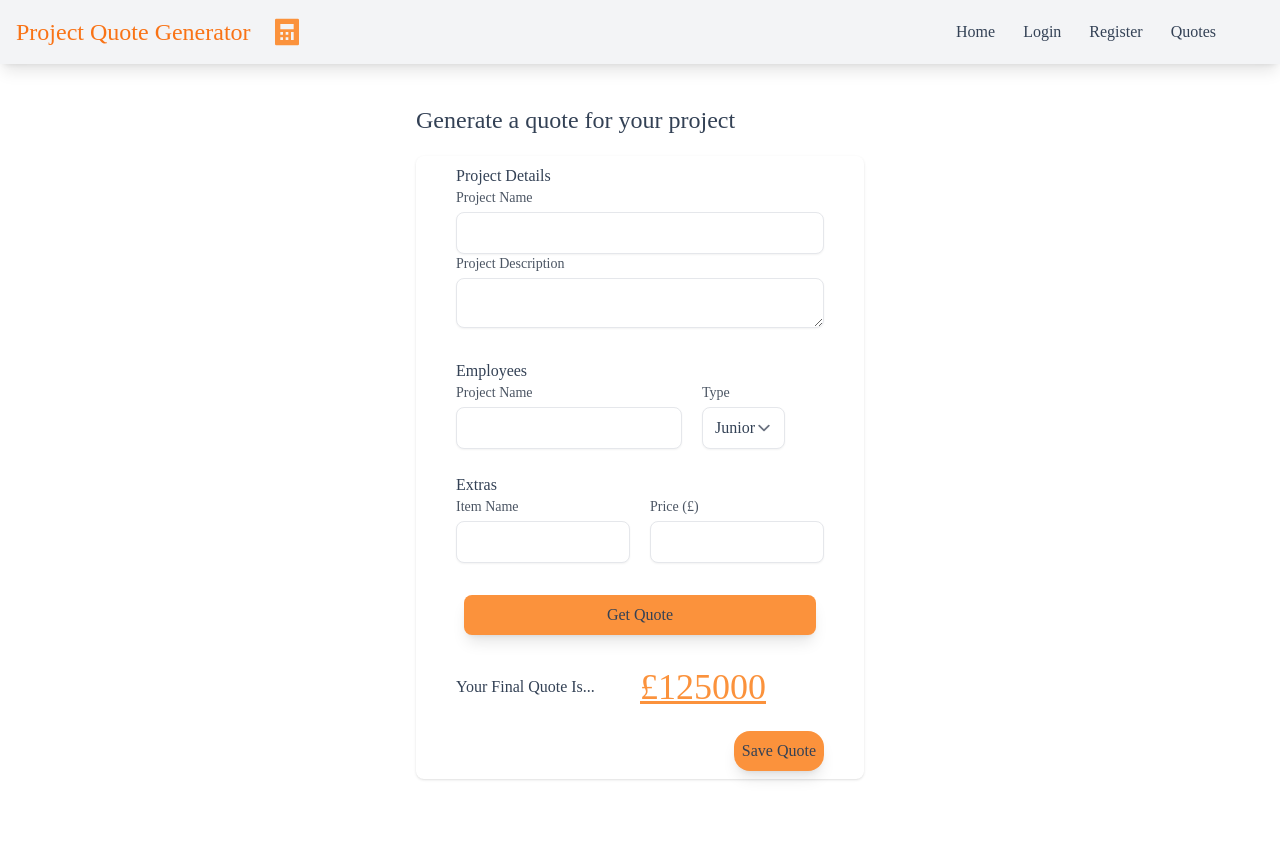
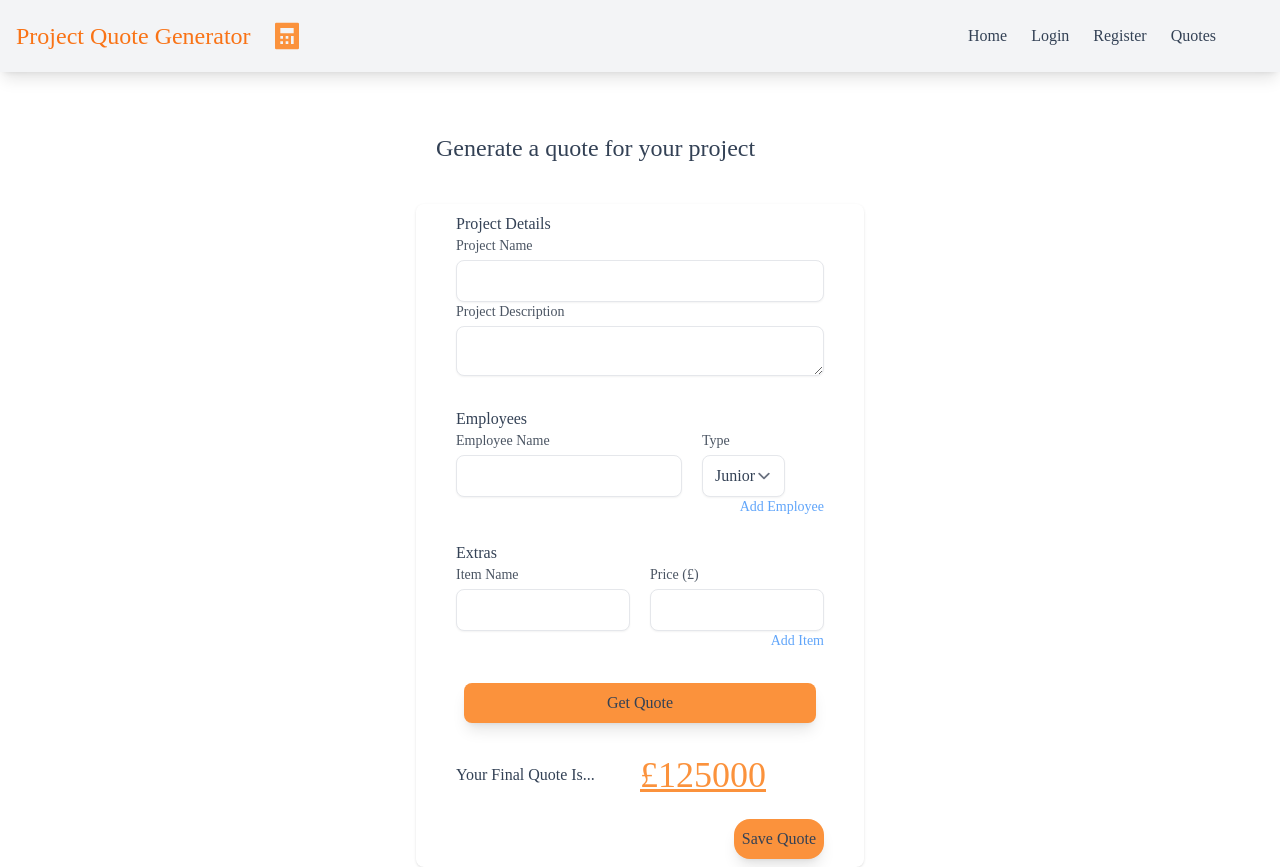
Before and after one commit to LewisCardy/Enterprise-Web-Dev-Coursework, a React (Create React App) app in the folder client/: page / in a window 1280 px wide. Before the commit the page ends 800 px from the top, so only its background shows below. Built offline with nearby package versions, Linux system fonts and the light colour scheme.

Commit message:
Adding and removing employees and items.

```diff
--- a/client/src/App.js
+++ b/client/src/App.js
@@ -33,10 +33,10 @@ const Root = () => {
       <div class="flex space-x-5 border-gray-700">
         <h1 class="text-2xl text-orange-500 font-medium">Project Quote Generator
         </h1>
-        <svg xmlns="http://www.w3.org/2000/svg" viewBox="0 0 24 24" width="32" height="32"><path fill="none" d="M0 0h24v24H0z"/><path d="M4 2h16a1 1 0 0 1 1 1v18a1 1 0 0 1-1 1H4a1 1 0 0 1-1-1V3a1 1 0 0 1 1-1zm3 10v2h2v-2H7zm0 4v2h2v-2H7zm4-4v2h2v-2h-2zm0 4v2h2v-2h-2zm4-4v6h2v-6h-2zM7 6v4h10V6H7z" fill="#fb923c"/></svg>
+        <svg xmlns="http://www.w3.org/2000/svg" viewBox="0 0 24 24" width="32" height="32" class=" hidden sm:flex"><path fill="none" d="M0 0h24v24H0z"/><path d="M4 2h16a1 1 0 0 1 1 1v18a1 1 0 0 1-1 1H4a1 1 0 0 1-1-1V3a1 1 0 0 1 1-1zm3 10v2h2v-2H7zm0 4v2h2v-2H7zm4-4v2h2v-2h-2zm0 4v2h2v-2h-2zm4-4v6h2v-6h-2zM7 6v4h10V6H7z" fill="#fb923c"/></svg>
       </div>
 
-      <div class=" text-right space-x-2 pr-10">
+      <div class="space-x-2 flex justify-end pr-10 flex-wrap">
         <Link to="/" class="hover:bg-orange-300 p-2 rounded-lg">Home</Link>
         <Link to="/Login" class="hover:bg-orange-300 p-2 rounded-lg"> Login </Link>
         <Link to="/Register" class="hover:bg-orange-300 p-2 rounded-lg"> Register </Link>
--- a/client/src/Home.js
+++ b/client/src/Home.js
@@ -1,9 +1,35 @@
+import React, {useState} from "react";
+
 export const Home = () => {
+    const [employeeList, setEmployeeList] = useState([{employee: ""}]);
+
+    const EmployeeAdd = () => {
+        setEmployeeList([...employeeList, {employee: ""}]);
+    }
+
+    const EmployeeRemove = (index) => {
+        const newEmployeeList = [...employeeList];
+        newEmployeeList.splice(index, 1);
+        setEmployeeList(newEmployeeList);
+    }
+
+    const [itemList, setItemList] = useState([{item: ""}]);
+
+    const ItemAdd = () => {
+        setItemList([...itemList, {item: ""}]);
+    }
+
+    const ItemRemove = (index) => {
+        const newItemList = [...itemList];
+        newItemList.splice(index, 1);
+        setItemList(newItemList);
+    }
+
     return (
         <div>
 
             <div class="mt-10 sm:mx-auto sm:w-full sm:max-w-md" >
-            <h1 class="text-2xl mb-5">Generate a quote for your project</h1>
+            <h1 class="text-2xl mb-5 p-5">Generate a quote for your project</h1>
                 <div class="py-2 px-6 shadow rounded-lg sm:px-10">
                     <form class="mb-0 space-y-6">
                         <div>
@@ -23,9 +49,10 @@ export const Home = () => {
                         </div>
                         <div>
                             <h2>Employees</h2>
+                            {employeeList.map((singleEmployee, index) => (
                                 <div class="flex space-x-5">
                                 <div>
-                                    <label class="block text-sm text-gray-600">Project Name</label>
+                                    <label class="block text-sm text-gray-600">Employee Name</label>
                                         <div class="mt-1">
                                             <input type="text" class="w-full border border-gray-200 px-3 py-2 rounded-lg shadow-sm focus:outline-none focus:border-orange-400 focus:ring-1 focus:ring-orange-400"></input>
                                         </div>
@@ -33,18 +60,28 @@ export const Home = () => {
                                 <div>
                                     <label class="block text-sm text-gray-600">Type</label>
                                         <div class="mt-1">
-                                            <select class="text-s w-full border border-gray-200 px-3 py-2 rounded-lg shadow-sm focus:outline-none focus:border-orange-400 focus:ring-1 focus:ring-orange-400">
-                                                <option>Junior</option>
-                                                <option>Standard</option>
-                                                <option>Senior</option>
+                                            <select class="border border-gray-200 px-3 py-2 rounded-lg shadow-sm focus:outline-none focus:border-orange-400 focus:ring-1 focus:ring-orange-400">
+                                                <option class="text-sm">Junior</option>
+                                                <option class="text-sm">Standard</option>
+                                                <option class="text-sm">Senior</option>
                                             </select>
                                         </div>
                                 </div>
+                                {employeeList.length > 1 && <div class="mt-4">
+                                    <button class="bg-orange-400 rounded-lg shadow-lg m-2 p-2 px-3 text-center hover:bg-orange-500 hover:font-semibold" type="button" onClick={() => EmployeeRemove(index)}>X</button>
                                     </div>
+                                }
 
+                                </div>
+                            ))}
+
+                            <div class="flex justify-end">
+                                <button class="hover:text-orange-500 hover:font-semibold text-sm text-blue-400" type="button" onClick={EmployeeAdd}>Add Employee</button>
+                            </div>
                         </div>
                         <div>
                             <h2>Extras</h2>
+                            {itemList.map((singleItem, index) => (
                                 <div class="flex space-x-5">
                                     <div>
                                         <label class="block text-sm text-gray-600">Item Name</label>
@@ -58,6 +95,15 @@ export const Home = () => {
                                             <input type="number" class="w-full border border-gray-200 px-3 py-2 rounded-lg shadow-sm focus:outline-none focus:border-orange-400 focus:ring-1 focus:ring-orange-400"></input>
                                         </div>
                                     </div>
+                                    {itemList.length > 1 && <div class="mt-4">
+                                    <button class="bg-orange-400 rounded-lg shadow-lg m-2 p-2 px-3 text-center hover:bg-orange-500 hover:font-semibold" type="button" onClick={() => ItemRemove(index)}>X</button>
+                                    </div>
+                                }
+                                </div>
+                            ))}
+
+                            <div class="flex justify-end">
+                                <button class="hover:text-orange-500 hover:font-semibold text-sm text-blue-400" type="button" onClick={ItemAdd}>Add Item</button>
                             </div>
                         </div>
                         <div class="grid grid-cols-1 justify-center">
```
Also changed, not shown: client/src/HomeScript.js (added). Lines whose indentation alone changed are shown as unchanged.
